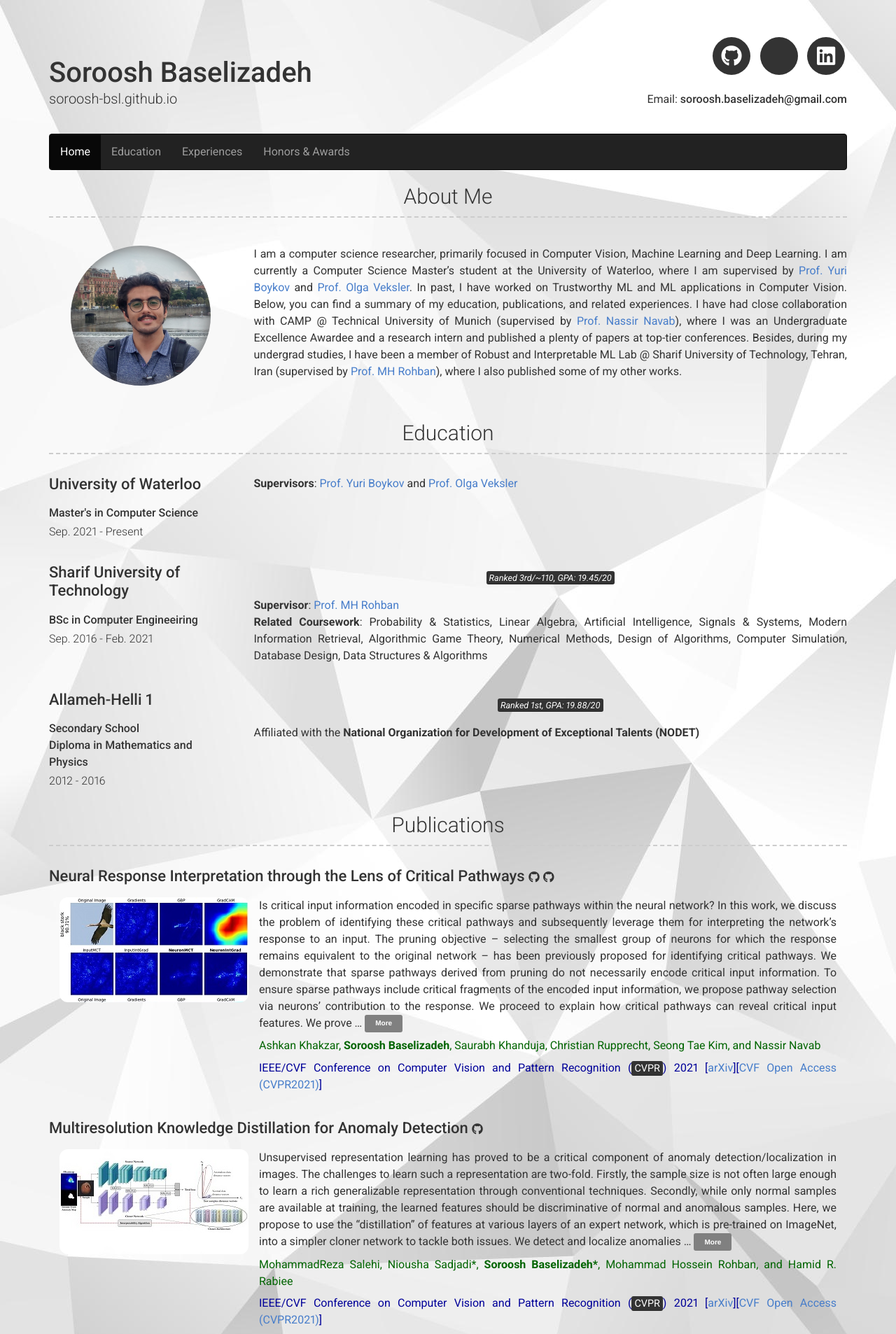
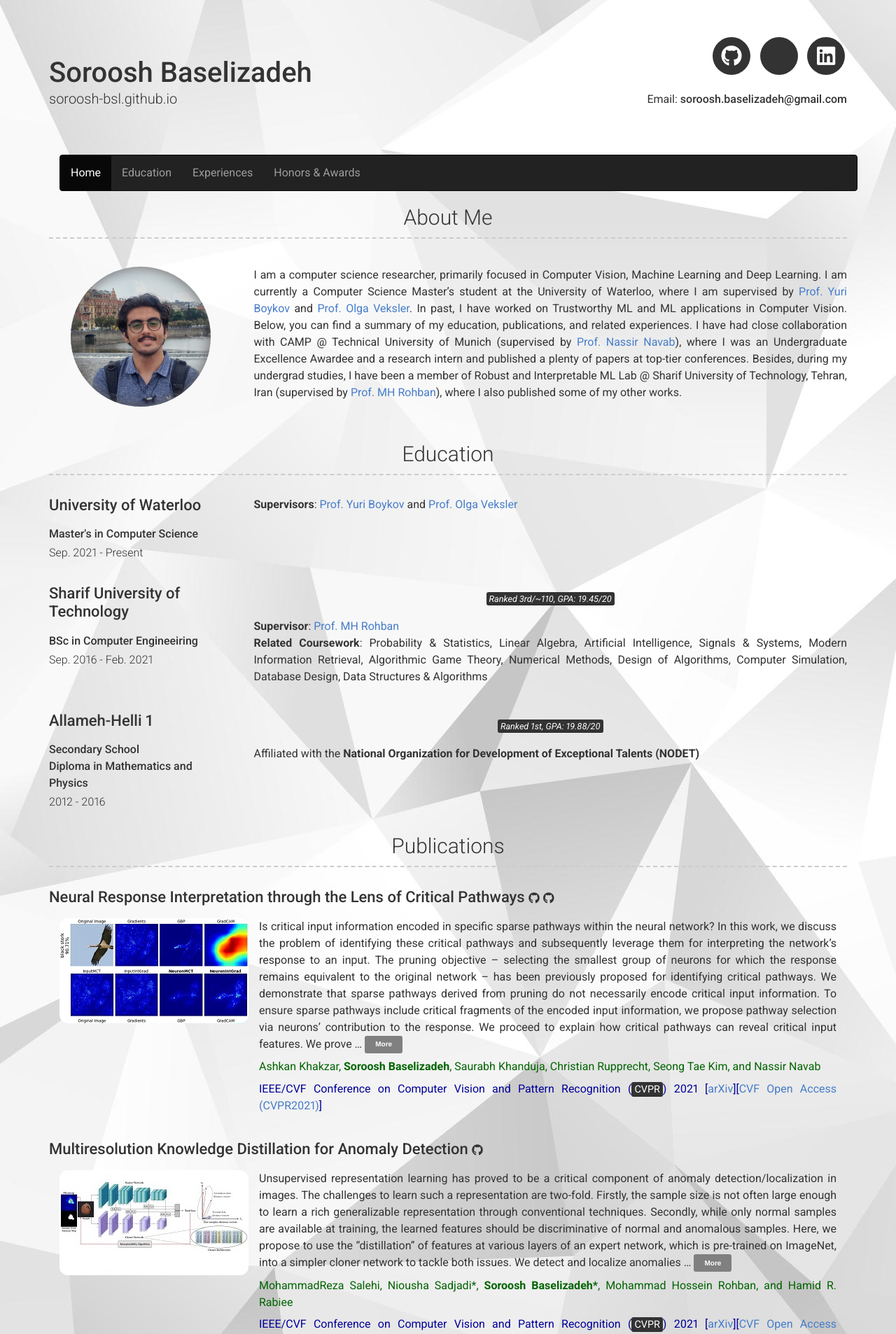
Before and after one commit to Soroosh-Bsl/soroosh-bsl.github.io, a Jekyll site: the page built from index.md, in a window 1280 px wide. Shown: the top 1906 px of the page at 70% size. Built offline with Jekyll 4.4.1, drawn with Linux system fonts in a browser that asks for light colours; nearby versions of some CDN libraries; a style sheet for code colours, icons or effects is not loaded.

Commit message:
navbar test

```diff
--- a/_includes/about.html
+++ b/_includes/about.html
@@ -12,6 +12,7 @@
   }
 
   </style>
+  <div class="container" style="overflow:hidden;">
   <nav class="navbar navbar-inverse" data-spy="affix" data-offset-top="200">
       <ul class="nav navbar-nav">
         <li class="active"><a href="#">Home</a></li>
@@ -20,6 +21,7 @@
         <li><a href="#Honors...">Honors & Awards</a></li>
       </ul>
   </nav>
+  </div>
   <h3>{{ site.about_title | default: "About Me" }}</h3>
   <div class="row clearfix">
     {%- if site.about_profile_image -%}
```
